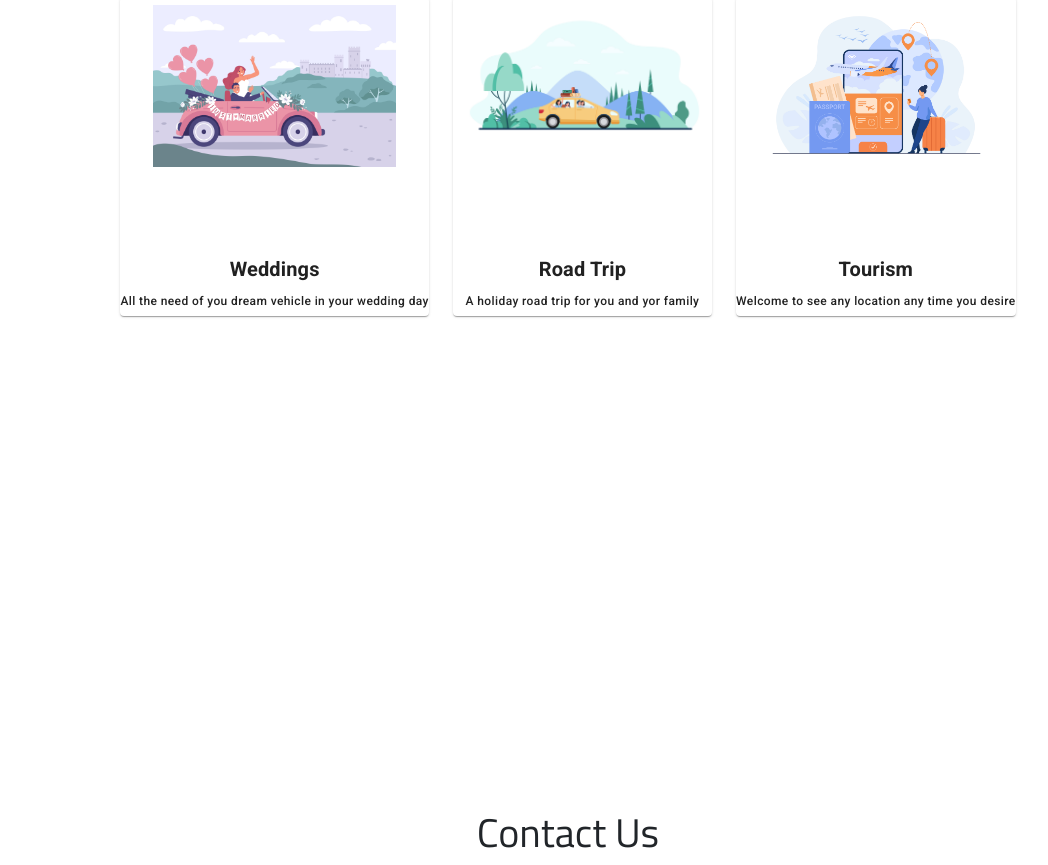
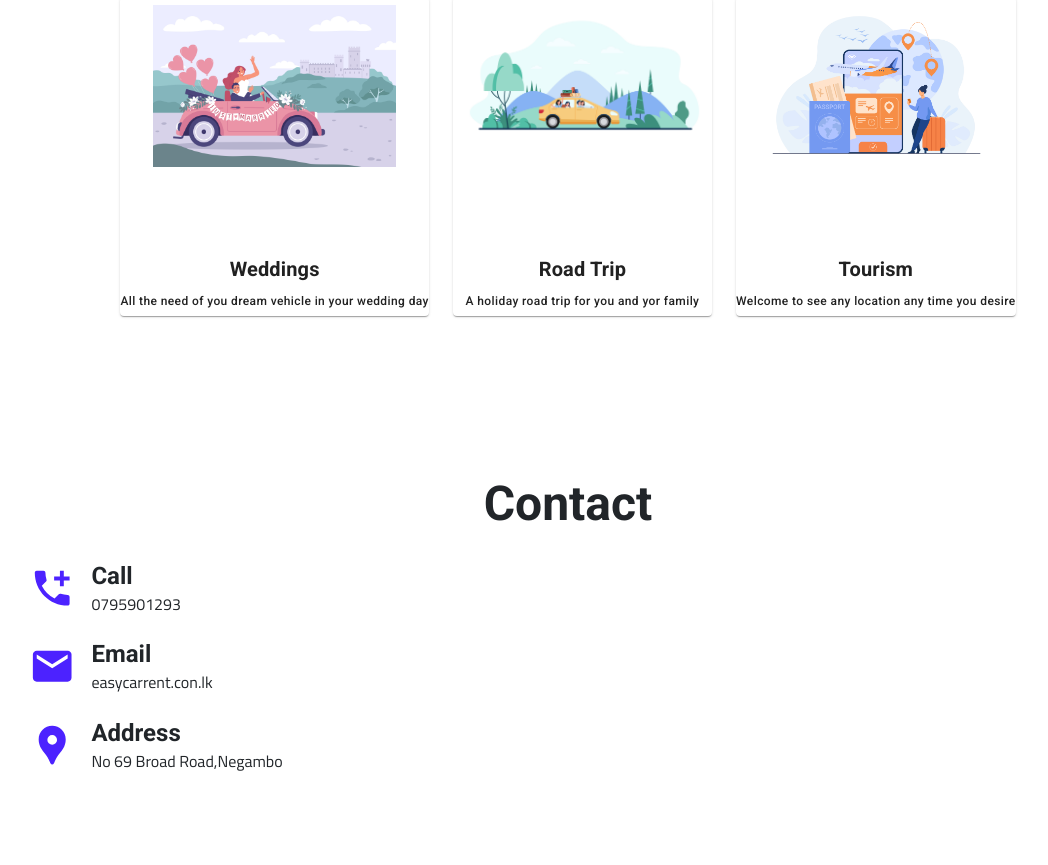
Before and after one commit to Hypertext-Assassin-RSS/EasyCarRental, a React (Create React App) app in the folder FrontEnd/app/: page / in a window 1280 px wide. Shown: the part 1484-2349 px from the top of the page, without its empty margins (72-1120 px from the left). After the commit the page ends 2268 px from the top, so only its background shows below. Built offline with nearby package versions, Linux system fonts and the light colour scheme.

Commit message:
add contact options

```diff
--- /dev/null
+++ b/FrontEnd/app/src/pages/Contact/Contact.css
@@ -0,0 +1,31 @@
+.contact-icon{
+    font-size: 2.9rem;
+    color: #4C22FF;
+    margin: 1rem;
+}
+
+.contact-conatainer{
+    display: flex;
+    justify-content: flex-start;
+    align-items: center;
+}
+
+.connection{
+    display: flex;
+    flex-direction: row;
+    justify-content: flex-start;
+    align-items: center;
+}
+
+.contact-icon-contaner{
+    display: flex;
+    align-items: flex-end;
+    justify-content: flex-end;
+}
+
+.contact-name-contaner{
+    display: flex;
+    flex-direction: column;
+    justify-content: flex-start;
+    align-items: flex-start;
+}
--- a/FrontEnd/app/src/pages/Contact/Contact.js
+++ b/FrontEnd/app/src/pages/Contact/Contact.js
@@ -1,13 +1,78 @@
-import React from 'react'
+import React from "react";
+import { Typography } from "@mui/material";
+import { MdAddCall, MdEmail, MdLocationPin } from "react-icons/md";
+
+import "./Contact.css";
+
 const Contact = () => {
   return (
     <div className="container">
-
-      <h1 className="text-center" style={{paddingTop: "30%"}}>
-        Contact Us
-      </h1>
-
+      <div className="title-container">
+        <Typography
+          variant="h3"
+          fontWeight={"bolder"}
+          gutterBottom
+          component="div"
+        >
+          Contact
+        </Typography>
+      </div>
+      <div className="contact-conatainer">
+        <div className="connection-conatiner">
+          <div className="connection">
+            <div className="contact-icon-contaner">
+              <MdAddCall className="contact-icon" />
+            </div>
+            <div className="contact-name-contaner">
+              <Typography
+                variant="h5"
+                fontWeight={"bolder"}
+                gutterBottom
+                component="div"
+                margin={0}
+              >
+                Call
+              </Typography>
+              {<span>0795901293</span>}
+            </div>
+          </div>
+          <div className="connection">
+            <div className="contact-icon-contaner">
+              <MdEmail className="contact-icon" />
+            </div>
+            <div className="contact-name-contaner">
+              <Typography
+                variant="h5"
+                fontWeight={"bolder"}
+                gutterBottom
+                component="div"
+                margin={0}
+              >
+                Email
+              </Typography>
+              {<span>easycarrent.con.lk</span>}
+            </div>
+          </div>
+          <div className="connection">
+            <div className="contact-icon-contaner">
+              <MdLocationPin className="contact-icon" />
+            </div>
+            <div className="contact-name-contaner">
+              <Typography
+                variant="h5"
+                fontWeight={"bolder"}
+                gutterBottom
+                component="div"
+                margin={0}
+              >
+                Address
+              </Typography>
+              {<span>No 69 Broad Road,Negambo</span>}
+            </div>
+          </div>
+        </div>
+      </div>
     </div>
-  )
-}
+  );
+};
 export default Contact;
```
